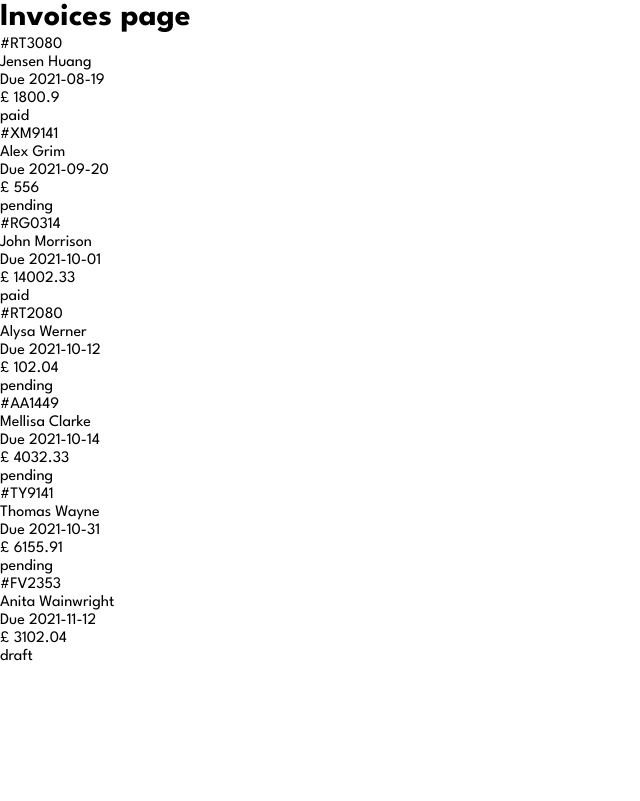
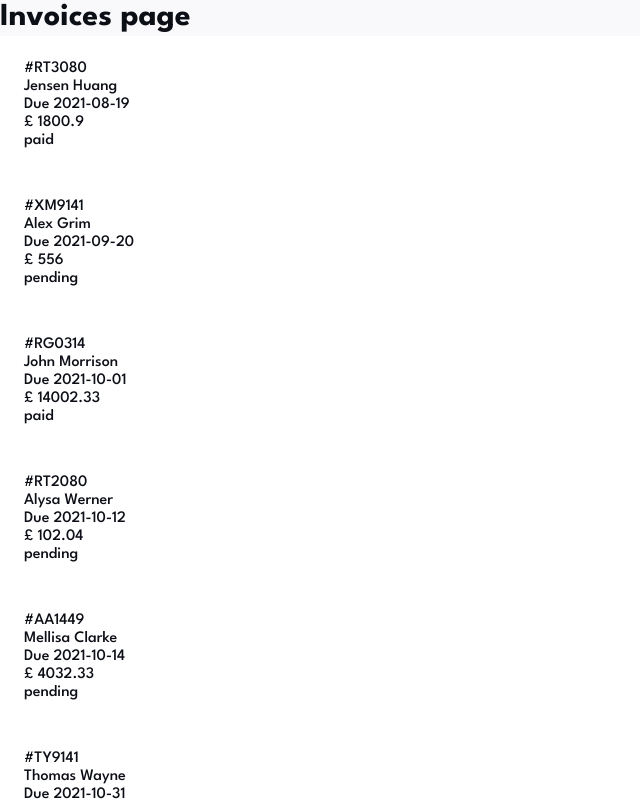
Before and after one commit to xaviguasch/invoicetron-nextjs-app, a Next.js app: page /invoices in a window 1280 px wide. Shown: the top 801 px of the page, without its empty margins (0-640 px from the left). Built offline with nearby package versions, Linux system fonts and the light colour scheme.

Commit message:
solved bug re: css variables

```diff
--- /dev/null
+++ b/app/_components/Invoice.module.css
@@ -0,0 +1,4 @@
+.Invoice {
+  background: var(--clr-white);
+  padding: 24px;
+}
--- a/app/_components/Invoice.tsx
+++ b/app/_components/Invoice.tsx
@@ -1,6 +1,8 @@
 import React from "react";
 
 import { type InvoiceDataItem } from "@/app/types";
+
+import styles from "./Invoice.module.css";
 
 type InvoiceProps = {
   item: InvoiceDataItem;
@@ -8,8 +10,10 @@ type InvoiceProps = {
 
 const Invoice = ({ item }: InvoiceProps) => {
   return (
-    <div>
-      <p>#{item.id}</p>
+    <div className={styles.Invoice}>
+      <p>
+        #<span>{item.id}</span>
+      </p>
       <p>{item.clientName}</p>
       <p>Due {item.paymentDue.toString()}</p>
       <p>£ {item.total}</p>
--- a/app/globals.css
+++ b/app/globals.css
@@ -8,8 +8,6 @@
   margin: 0;
   padding: 0;
 }
-
-*/
 
 /* ================== */
 /* Custom properties */
@@ -52,7 +50,7 @@
   --fs-72: 4.5rem;
   --fs-80: 5rem;
 
-  --clr-black-text: hsl(228, 29%, 7%);
+  --clr-black-text: hsl(228, 28%, 7%);
 
   --clr-black-2: hsl(233, 30%, 11%);
   --clr-black-3: hsl(233, 31%, 17%);
@@ -69,6 +67,8 @@
   --clr-light-salmon-pink: hsl(0, 100%, 80%);
 
   --clr-white-lilac: hsl(240, 27%, 98%);
+
+  --clr-white: hsl(0, 0%, 100%);
 
   /* Basics */
 
--- /dev/null
+++ b/app/invoices/page.module.css
@@ -0,0 +1,2 @@
+.InvoicesPage {
+}
--- a/app/invoices/page.tsx
+++ b/app/invoices/page.tsx
@@ -3,6 +3,8 @@ import Invoice from "@/app/_components/Invoice";
 import { promises as fs } from "fs";
 
 import { type InvoiceDataItem } from "@/app/types";
+
+import styles from "./page.module.css";
 
 export default async function Page() {
   const file = await fs.readFile(
@@ -12,10 +14,8 @@ export default async function Page() {
 
   const data = JSON.parse(file);
 
-  console.log(data);
-
   return (
-    <div>
+    <div className={styles.InvoicesPage}>
       <h1>Invoices page</h1>
       {data.map((item: InvoiceDataItem) => (
         <Invoice item={item} key={item.id} />
--- a/app/layout.tsx
+++ b/app/layout.tsx
@@ -19,8 +19,8 @@ export default function RootLayout({
   children: React.ReactNode;
 }>) {
   return (
-    <html lang="en">
-      <body className={spartan.className}>{children}</body>
+    <html lang="en" className={spartan.className}>
+      <body>{children}</body>
     </html>
   );
 }
```
